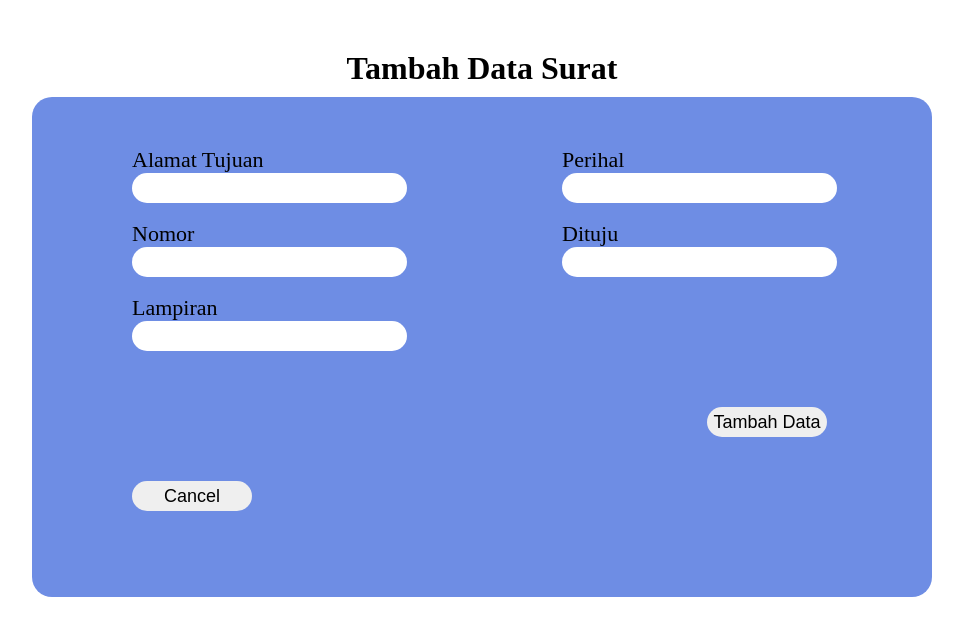
After one commit to DitaYoga/Persuratan-Skensa, a PHP site: page /public/tambah.php in a window 1280 px wide. The commit adds this page. Shown: the top 636 px of the page, without its empty margins (158-1121 px from the left). Run offline with PHP 8.4, Linux system fonts and the light colour scheme.

Commit message:
Menambahkan CRUD pada Menu Utama

```diff
--- /dev/null
+++ b/asset/css/tambah.css
@@ -0,0 +1,44 @@
+*{
+    padding: 0;
+    margin: 0;
+}
+h1{
+  text-align: center;
+  margin: 50px 0 10px 0;
+}
+.kotak-form{
+    background-color: rgb(110, 141, 228);
+    width: 800px;
+    height: 400px;
+    padding: 50px;
+    margin: auto;
+    border-radius: 20px;
+}
+.kiri{
+  float: left;
+  width: 300px;
+  margin: 0 130px 0 50px;
+}
+form input{
+  border-radius: 20px;
+  border: none;
+  width: 270px;
+  height: 30px;
+  padding-left: 5px;
+}
+form label{
+  font-size: 22px;
+}
+form button{
+  border-radius: 20px;
+  border: none;
+  width: 120px;
+  height: 30px;
+  font-size: 18px;
+}
+.kiri button{
+  margin: 130px 0 0 0;
+}
+.kanan button{
+  margin: 130px 0 0 145px;
+}
--- /dev/null
+++ b/public/tambah.php
@@ -0,0 +1,35 @@
+<!DOCTYPE html>
+<html lang="en" dir="ltr">
+  <head>
+    <meta charset="utf-8">
+    <title>Tambah Data</title>
+    <link rel="stylesheet" href="../asset/css/tambah.css">
+  </head>
+  <body>
+    <h1>Tambah Data Surat</h1>
+    <div class="kotak-form">
+      <form class="" action="proses-tambah.php" method="post">
+        <div class="kiri">
+          <label for="">Alamat Tujuan</label><br>
+          <input type="text" name="alamat" required>
+          <br><br>
+          <label for="">Nomor</label><br>
+          <input type="number" name="nomor" required>
+          <br><br>
+          <label for="">Lampiran</label><br>
+          <input type="number" name="lampiran" required>
+          <button type="submit" name="cancel"><a href="menu_utama.php" style="color:black; text-decoration:none;">Cancel</a></button>
+        </div>
+
+        <div class="kanan">
+          <label for="">Perihal</label><br>
+          <input type="text" name="perihal" required>
+          <br><br>
+          <label for="">Dituju</label><br>
+          <input type="text" name="dituju" required>
+          <button type="submit" name="tambahdata">Tambah Data</button>
+        </div>
+      </form>
+    </div>
+  </body>
+</html>
```
Also changed, not shown: public/edit.php (added, +51 -0 lines), public/hapus.php (added, +21 -0 lines), public/menu_utama.php (+26 -45 lines), public/proses-edit.php (added, +25 -0 lines), public/proses-tambah.php (added, +28 -0 lines), asset/css/design1.css (line endings or trailing spaces), asset/css/halaman_utama.css (line endings or trailing spaces).
